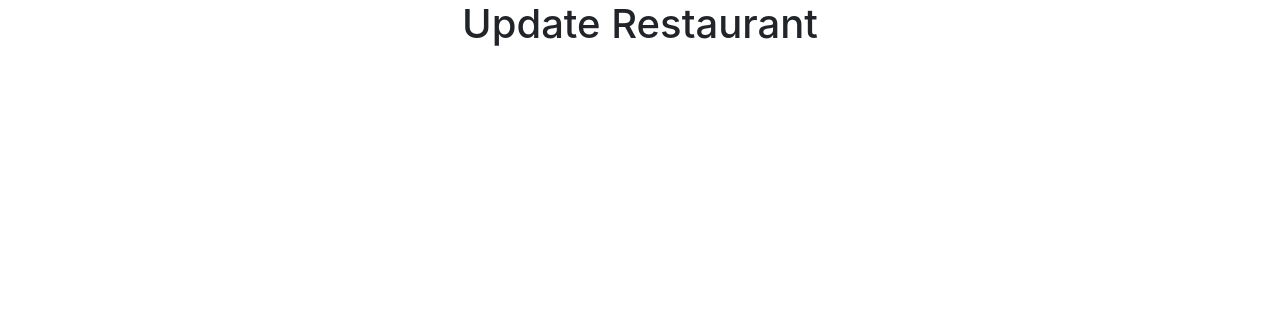
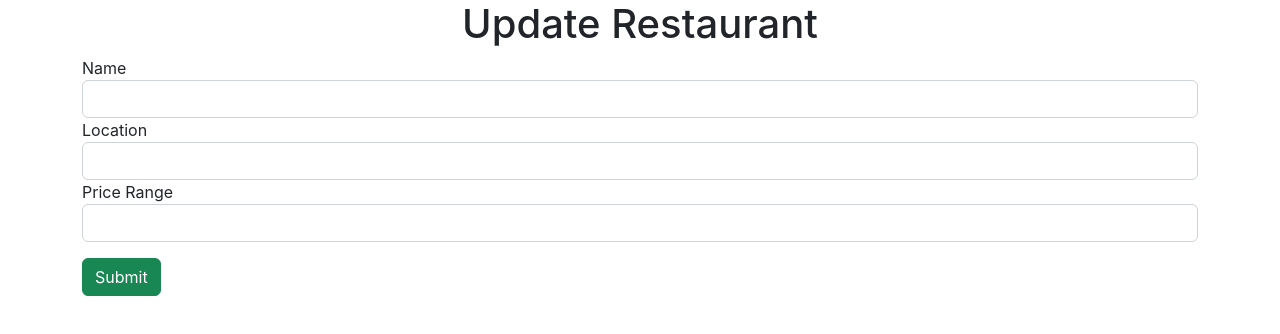
Before and after one commit to louiskwt/yelp_clone, a React (Vite) app in the folder client/: page /restaurants/1/update in a window 1280 px wide. Shown: the top 334 px of the page. Built offline with nearby package versions, Linux system fonts and the light colour scheme; no server answers.

Commit message:
handled Update and changed update route status

```diff
--- a/client/src/components/UpdateRestaurant.jsx
+++ b/client/src/components/UpdateRestaurant.jsx
@@ -1,12 +1,52 @@
-import React from 'react'
-import { useParams } from 'react-router-dom';
+import React, { useEffect, useState } from 'react'
+import { useNavigate, useParams } from 'react-router-dom';
+import RestaurantFinder from '../apis/RestaurantFinder';
 
 const UpdateRestaurant = (props) => {
     const { id } = useParams();
-    // console.log(id);
+
+    let navigate = useNavigate();
+
+    const [name, setName] = useState('');
+    const [location, setLocation] = useState('');
+    const [priceRange, setPriceRange] = useState('');
+
+    useEffect(() => {
+        const fetchData = async () => {
+            const response = await RestaurantFinder.get(`/${id}`);
+            setName(response.data.data.restaurant.name);
+            setLocation(response.data.data.restaurant.location);
+            setPriceRange(response.data.data.restaurant.price_range);
+        }
+        fetchData();
+    }, [])
+
+    const handleSubmit = async (e) => {
+        e.preventDefault();
+        const updatedRestaurant = await RestaurantFinder.put(`/${id}`, {
+            name,
+            location,
+            price_range: priceRange
+        })
+
+        navigate('/');
+    }
+
   return (
     <div>
-
+        <div className="form-group">
+            <label htmlFor="name">Name</label>
+            <input type="text" name="" id="name" className='form-control' value={name} onChange={e => setName(e.target.value)} />
+        </div>
+        <div className="form-group">
+            <label htmlFor="location">Location</label>
+            <input type="text" name="" id="location" className='form-control' value={location} onChange={e => setLocation(e.target.value)} />
+        </div>
+        <div className="form-group">
+            <label htmlFor="price_range">Price Range</label>
+            <input type="number" name="" id="price_range" className='form-control' value={priceRange} onChange={e => setPriceRange(e.target.value)}/>
+        </div>
+        <button className='btn btn-success mt-3' onClick={handleSubmit}>Submit</button>
     </div>
   )
 }
```
Also changed, not shown: 1 other file (tests, documents, lock files or other folders).
